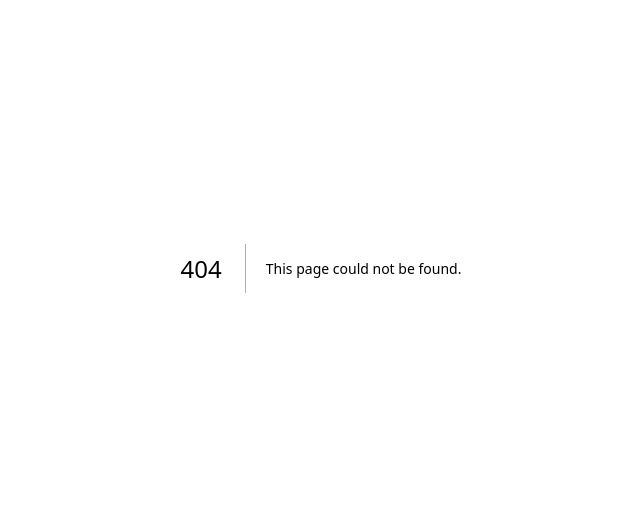
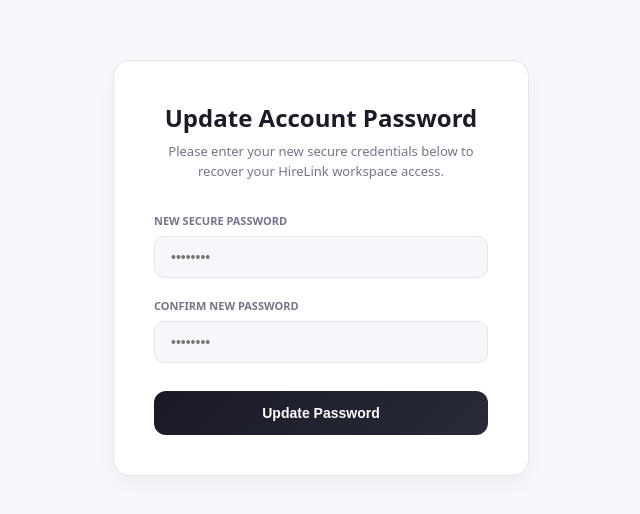
Before and after one commit to Peypeights/hirelink-job-fair-management-system, a Next.js app: page /auth/forgot-password/reset-password in a window 1280 px wide. Before the commit this address had no page. Shown: the part 132-646 px from the top of the page, without its empty margins (319-959 px from the left). Built offline with nearby package versions, Linux system fonts and the light colour scheme.

Commit message:
feat/added reset password page

```diff
--- /dev/null
+++ b/app/auth/forgot-password/reset-password/page.js
@@ -0,0 +1,112 @@
+"use client";
+
+import React, { useState } from "react";
+import styles from "./reset.module.css";
+import Link from "next/link";
+import { createClient } from "@supabase/supabase-js";
+
+export default function ResetPasswordPage() {
+  const [newPassword, setNewPassword] = useState("");
+  const [confirmPassword, setConfirmPassword] = useState("");
+  const [loading, setLoading] = useState(false);
+  const [isSuccess, setIsSuccess] = useState(false);
+  const [errorMessage, setErrorMessage] = useState("");
+
+  const handleRealReset = async (e) => {
+    e.preventDefault();
+    setLoading(false);
+    setErrorMessage("");
+
+    if (newPassword !== confirmPassword) {
+      setErrorMessage("Passwords do not match. Please verify your entries.");
+      return;
+    }
+
+    setLoading(true);
+
+    try {
+      const supabaseUrl = process.env.NEXT_PUBLIC_SUPABASE_URL;
+      const supabaseAnonKey = process.env.NEXT_PUBLIC_SUPABASE_ANON_KEY;
+      const supabase = createClient(supabaseUrl, supabaseAnonKey);
+
+
+      const { error } = await supabase.auth.updateUser({
+        password: newPassword.trim(),
+      });
+
+      if (error) {
+        throw new Error(error.message);
+      }
+
+      setIsSuccess(true);
+    } catch (err) {
+      setErrorMessage(err.message || "An unexpected error occurred during configuration.");
+    } finally {
+      setLoading(false);
+    }
+  };
+
+  return (
+    <main className={styles.container}>
+      <div className={styles.card}>
+        <div className={styles.header}>
+          <h2 className={styles.title}>Update Account Password</h2>
+          <p className={styles.subtitle}>
+            Please enter your new secure credentials below to recover your HireLink workspace access.
+          </p>
+        </div>
+
+        {!isSuccess ? (
+          <form onSubmit={handleRealReset} className={styles.formStack}>
+            <div className={styles.formGroup}>
+              <label className={styles.formLabel}>New Secure Password</label>
+              <input
+                type="password"
+                className={styles.formInput}
+                placeholder="••••••••"
+                value={newPassword}
+                onChange={(e) => setNewPassword(e.target.value)}
+                disabled={loading}
+                required
+              />
+            </div>
+
+            <div className={styles.formGroup}>
+              <label className={styles.formLabel}>Confirm New Password</label>
+              <input
+                type="password"
+                className={styles.formInput}
+                placeholder="••••••••"
+                value={confirmPassword}
+                onChange={(e) => setConfirmPassword(e.target.value)}
+                disabled={loading}
+                required
+              />
+            </div>
+
+            {errorMessage && (
+              <div style={{ fontSize: "12px", padding: "12px", borderRadius: "8px", border: "1px solid #FEE2E2", backgroundColor: "#FEF2F2", color: "#EF4444" }}>
+                {errorMessage}
+              </div>
+            )}
+
+            <button type="submit" className={styles.submitButton} disabled={loading}>
+              {loading ? "Updating credentials..." : "Update Password"}
+            </button>
+          </form>
+        ) : (
+          <div className={styles.successWrapper}>
+            <div className={styles.successIcon}>✓</div>
+            <h3 className={styles.successTitle}>Password Reset Complete</h3>
+            <p className={styles.successText}>
+              Your configurations have been successfully modified inside the central authentication server database.
+            </p>
+            <Link href="/auth" className={styles.loginLink}>
+              Return to Sign In Portal →
+            </Link>
+          </div>
+        )}
+      </div>
+    </main>
+  );
+}
--- /dev/null
+++ b/app/auth/forgot-password/reset-password/reset.module.css
@@ -0,0 +1,137 @@
+.container {
+  min-height: 100vh;
+  background-color: #F7F7FB;
+  display: flex;
+  align-items: center;
+  justify-content: center;
+  padding: 1.5rem;
+  font-family: system-ui, -apple-system, sans-serif;
+}
+
+.card {
+  background-color: #FFFFFF;
+  border: 1px solid #E4E4ED;
+  border-radius: 16px;
+  padding: 2.5rem;
+  width: 100%;
+  max-width: 26rem;
+  box-shadow: 0 10px 25px -5px rgba(25, 26, 37, 0.05);
+}
+
+.header {
+  margin-bottom: 2rem;
+  text-align: center;
+}
+
+.title {
+  color: #1B1C28;
+  font-size: 1.5rem;
+  font-weight: 700;
+  margin: 0 0 0.5rem 0;
+}
+
+.subtitle {
+  color: #74758A;
+  font-size: 0.8125rem;
+  line-height: 1.5;
+  margin: 0;
+}
+
+.formStack {
+  display: flex;
+  flex-direction: column;
+  gap: 1.25rem;
+}
+
+.formGroup {
+  display: flex;
+  flex-direction: column;
+}
+
+.formLabel {
+  font-size: 0.6875rem;
+  font-weight: 700;
+  color: #74758A;
+  text-transform: uppercase;
+  margin-bottom: 0.5rem;
+}
+
+.formInput {
+  background-color: #F7F7FB;
+  border: 1px solid #E4E4ED;
+  border-radius: 10px;
+  padding: 0.75rem 1rem;
+  font-size: 0.875rem;
+  color: #1B1C28;
+  transition: border-color 0.2s;
+}
+
+.formInput:focus {
+  outline: none;
+  border-color: #6D5DFB;
+}
+
+.submitButton {
+  background: linear-gradient(135deg, #191A25, #292A3A);
+  color: #FFFFFF;
+  border: none;
+  border-radius: 12px;
+  padding: 0.875rem;
+  font-size: 0.875rem;
+  font-weight: 600;
+  cursor: pointer;
+  transition: transform 0.1s, opacity 0.2s;
+  margin-top: 0.5rem;
+}
+
+.submitButton:hover {
+  opacity: 0.95;
+}
+
+.submitButton:active {
+  transform: scale(0.98);
+}
+
+.successWrapper {
+  text-align: center;
+  padding: 1rem 0;
+}
+
+.successIcon {
+  width: 3rem;
+  height: 3rem;
+  background-color: rgba(109, 93, 251, 0.1);
+  color: #6D5DFB;
+  border-radius: 50%;
+  display: flex;
+  align-items: center;
+  justify-content: center;
+  font-size: 1.5rem;
+  font-weight: bold;
+  margin: 0 auto 1.25rem auto;
+}
+
+.successTitle {
+  color: #1B1C28;
+  font-size: 1.25rem;
+  font-weight: 700;
+  margin: 0 0 0.5rem 0;
+}
+
+.successText {
+  color: #74758A;
+  font-size: 0.85rem;
+  line-height: 1.5;
+  margin: 0 0 1.5rem 0;
+}
+
+.loginLink {
+  color: #6D5DFB;
+  font-size: 0.875rem;
+  font-weight: 600;
+  text-decoration: none;
+}
+
+.loginLink:hover {
+  text-decoration: underline;
+}
```
Also changed, not shown: app/auth/forgot-password/page.js (+12 -2 lines).
